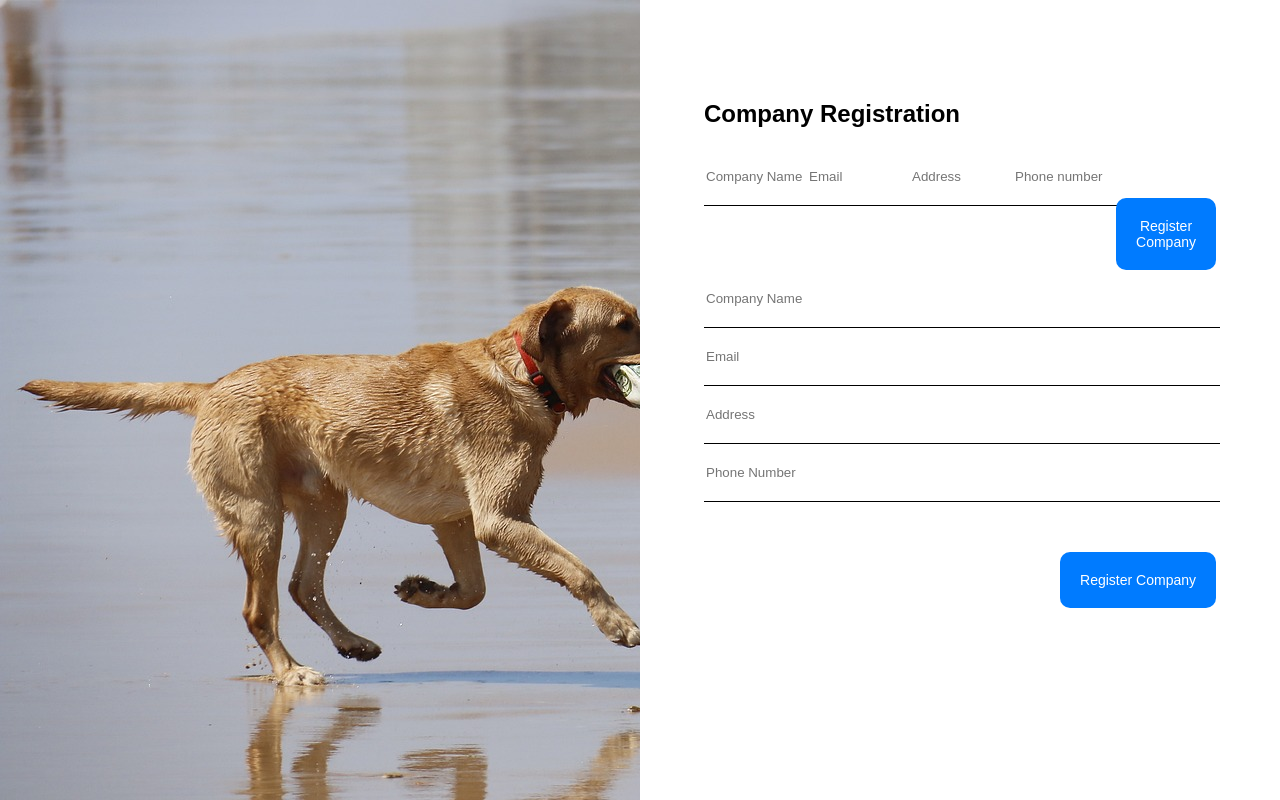
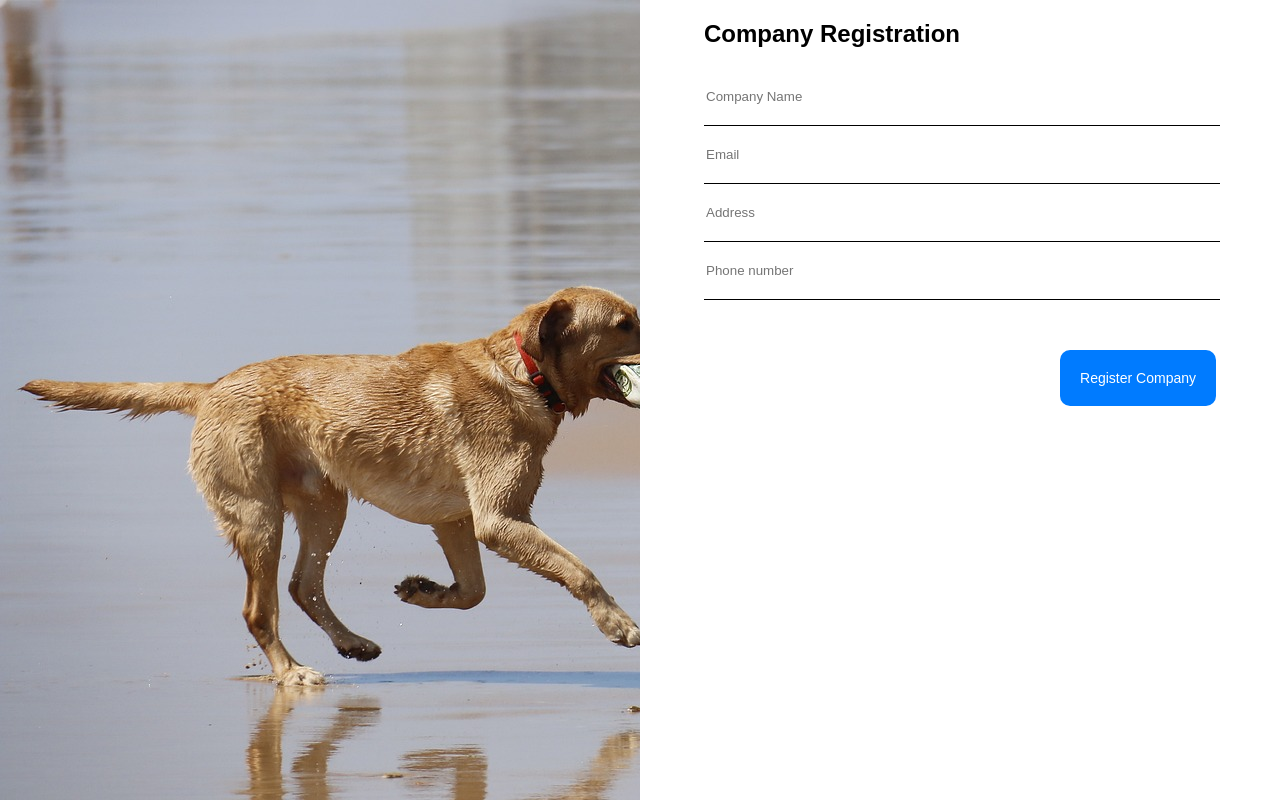
Before and after one commit to Calebbuffleben/scheduling, a React (Vite) app in the folder frontend/: page /company-register in a window 1280 px wide. Built offline with nearby package versions, Linux system fonts and the light colour scheme.

Commit message:
style form

```diff
--- a/frontend/src/components/CompanyRegistration/CompanyRegistrationComponent.tsx
+++ b/frontend/src/components/CompanyRegistration/CompanyRegistrationComponent.tsx
@@ -29,8 +29,8 @@ const CompanyRegistrationComponent = ({ onSubmit, handleSubmit, register, errors
                     errors={errors}
                     inputs={inputs}
                 />
-                <form onSubmit={handleSubmit(onSubmit)}>
-                    {/* Company Name */}
+               {/* <form onSubmit={handleSubmit(onSubmit)}>
+
                     <div>
                         <input
                             type="text"
@@ -39,7 +39,6 @@ const CompanyRegistrationComponent = ({ onSubmit, handleSubmit, register, errors
                         />
                         {errors.companyName && <span>{errors.companyName.message}</span>}
                     </div>
-                    {/* Email */}
                     <div>
                         <input
                             type="email"
@@ -55,7 +54,6 @@ const CompanyRegistrationComponent = ({ onSubmit, handleSubmit, register, errors
                         {errors.email && <span>{errors.email.message}</span>}
                     </div>
 
-                    {/* Address */}
                     <div>
                         <input
                             type="text"
@@ -64,8 +62,6 @@ const CompanyRegistrationComponent = ({ onSubmit, handleSubmit, register, errors
                         />
                         {errors.address && <span>{errors.address.message}</span>}
                     </div>
-
-                    {/* Phone Number */}
                     <div>
                     <input
                             type="tel"
@@ -80,10 +76,8 @@ const CompanyRegistrationComponent = ({ onSubmit, handleSubmit, register, errors
                         />
                         {errors.phoneNumber && <span>{errors.phoneNumber.message}</span>}
                     </div>
-
-                    {/* Submit Button */}
                     <button type="submit">Register Company</button>
-                </form>
+                </form> */}
             </ContainerRight>
         </Right>
     </Container>
--- a/frontend/src/components/CompanyRegistration/styles.ts
+++ b/frontend/src/components/CompanyRegistration/styles.ts
@@ -25,31 +25,7 @@ export const Right = styled.div`
     width: 50%;
     height: 100vh;
     display: flex;
-    align-items: center;
     justify-content: center;
-
-    input {
-        width: 100%;
-        height: 55px;
-        border: 0px;
-        border-bottom: 1px solid black;
-
-        &:focus {
-            outline: none;
-        }
-    }
-
-    button {
-        float: right;
-        margin-top: 50px;
-        background-color: #007bff;
-        border: none;
-        color: white;
-        padding: 20px;
-        cursor: pointer;
-        border-radius: 10px;
-        font-size: 14px;
-    }
 `;
 
 export const ContainerRight = styled.div`
--- a/frontend/src/components/ui/FormComponent/FormComponent.tsx
+++ b/frontend/src/components/ui/FormComponent/FormComponent.tsx
@@ -8,15 +8,12 @@ const FormComponent = ({ onSubmit, handleSubmit, register, errors, inputs }) =>
                 return (
                     <div key={index}>
                         <form onSubmit={handleSubmit(onSubmit)}>
-                            {/* Company Name */}
-                            <div>
                             <input
                                 type={input.type}
                                 placeholder={input.placeholder}
                                 {...register(`${input.fieldName}`, {required: input.isRequired && 'This field is required'})}
                             />
                             {errors.companyName && <span>{errors.companyName.message}</span>}
-                            </div>
                         </form>
                     </div>
                 )
--- a/frontend/src/components/ui/FormComponent/styles.tsx
+++ b/frontend/src/components/ui/FormComponent/styles.tsx
@@ -3,4 +3,34 @@ import styled from "styled-components";
 export const Container = styled.div`
     width: 100%;
     display: flex;
+    align-items: center;
+    justify-content: center;
+    flex-direction: column;
+
+    input {
+        width: 100%;
+        height: 55px;
+        border: 0px;
+        border-bottom: 1px solid black;
+
+        &:focus {
+            outline: none;
+        }
+    }
+
+    div {
+        width: 100%;
+    }
+
+    button {
+        float: right;
+        margin-top: 50px;
+        background-color: #007bff;
+        border: none;
+        color: white;
+        padding: 20px;
+        cursor: pointer;
+        border-radius: 10px;
+        font-size: 14px;
+    }
 `;
```
Lines whose indentation alone changed are shown as unchanged.
